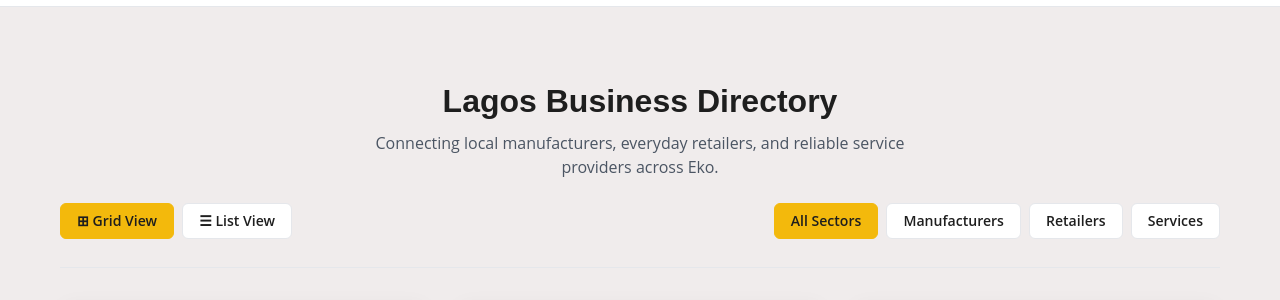
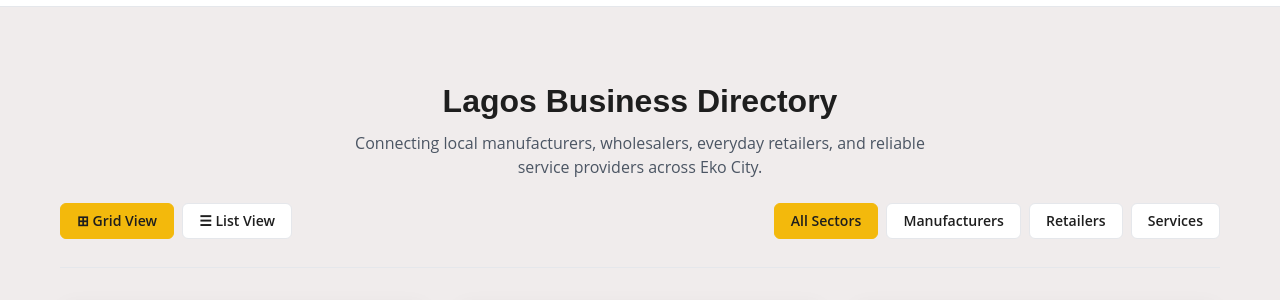
Before and after one commit to EstherTemidayo/wdd231, a plain HTML site: page chamber/directory.html in a window 1280 px wide. Shown: the part 91-391 px from the top of the page. Drawn offline with Linux system fonts and the light colour scheme.

Commit message:
updated homepage

```diff
--- a/chamber/directory.html
+++ b/chamber/directory.html
@@ -61,7 +61,8 @@
     <main>
         <section class="directory-header">
             <h1>Lagos Business Directory</h1>
-            <p>Connecting local manufacturers, everyday retailers, and reliable service providers across Eko.</p>
+            <p>Connecting local manufacturers, wholesalers, everyday retailers, and reliable service providers across
+                Eko City.</p>
 
             <div class="controls-bar">
                 <div class="view-buttons" role="group" aria-label="Layout view selection">
```
